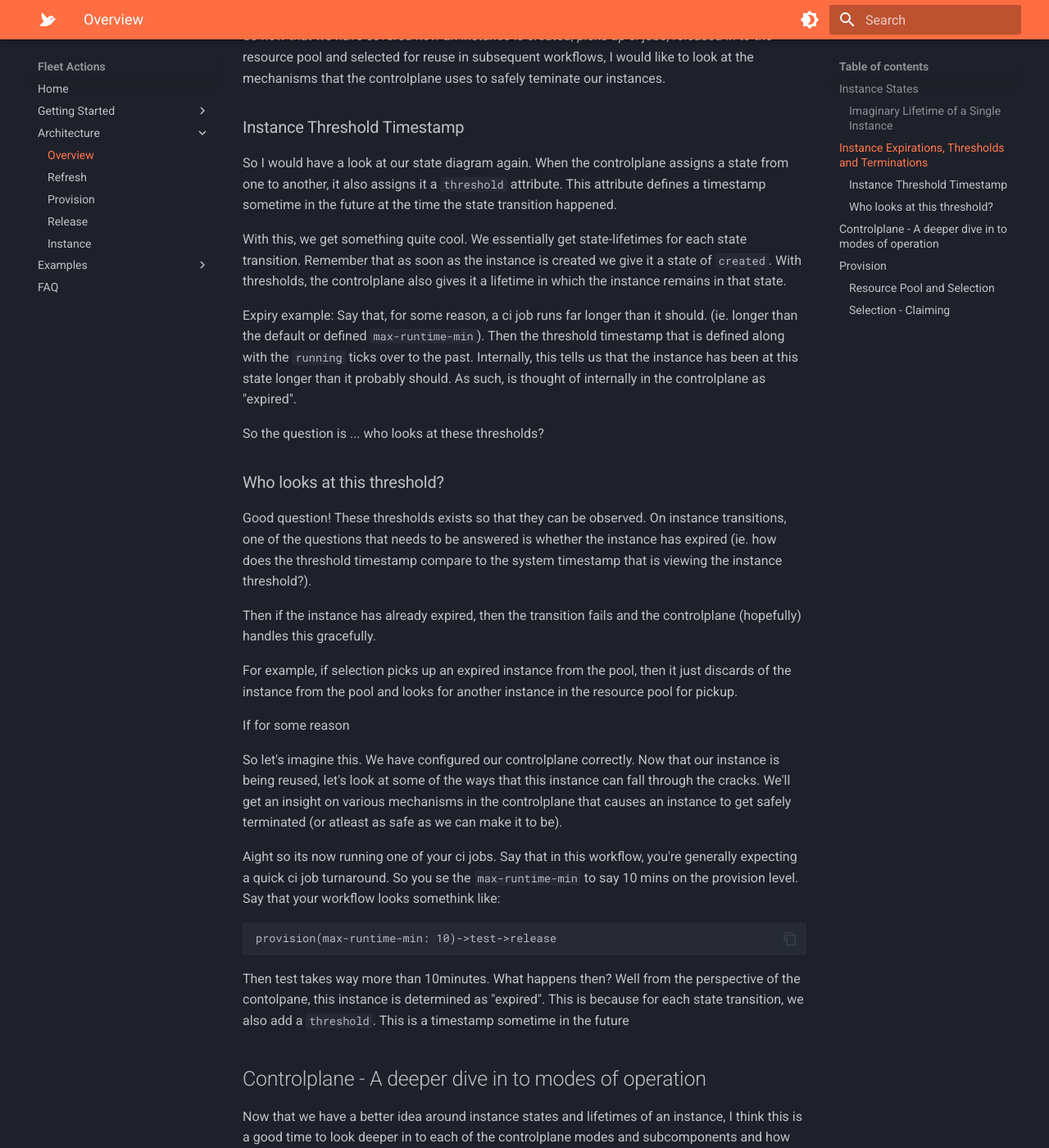
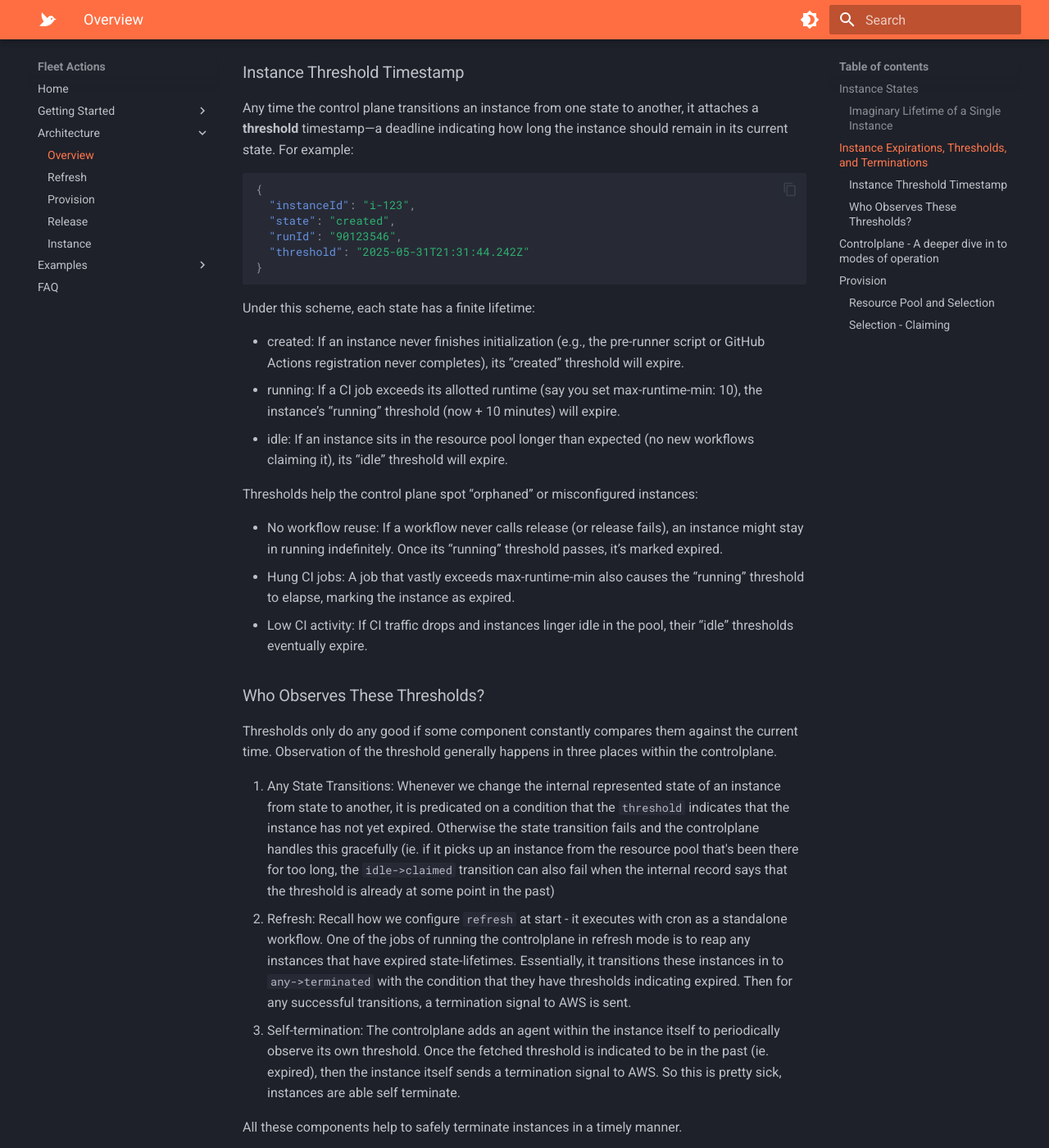
Before and after one commit to fleet-actions/ec2-runner-pool-manager, an MkDocs documentation site: the page built from docs/architecture/overview.md, in a window 1280 px wide and 1400 px high, scrolled down 7019 px. Shown: the whole window at 82% size. Built offline with MkDocs 1.6.1 and Material for MkDocs 9.7.7, drawn with Linux system fonts in a browser that asks for light colours; emoji names are drawn with the system emoji font; some of the changed text lies outside the part shown.

Commit message:
docs: refine architecture overview for clarity

````diff
--- a/docs/architecture/overview.md
+++ b/docs/architecture/overview.md
@@ -148,11 +148,9 @@ with:
 
 If those constraints are not satisfied, the resource is placed back to the pool for others to use, otherwise this workflow tries to claim the instance and perform final checks which leads us to the second portion of the selection routine.
 
-**Selection Part 2: Claiming and Final Checks**
+**Selection Part 2: Claiming**
 
 Great, an instance seems qualified for the workflow, `provision` then tries to put a `claim` on the instance! :star:
-
-Nevertheless, if the accompanying metadata of the instance id does not fulfill the workflow's defined criteria on `provision`, then the message is requeued for other workflows to pickup :ok: - that's completely fine (recall the usageClass, intanceType, etc.). However, if the pickedup instance satisfies all the constraints, then the filtering phase of selection is all good and `provision` attempts to put a `claim` on the instance.
 
 Remember that the act of releasing an instance assigns it a state of being `idle`. This attempt to `idle->claim` is important as this where resource contention is very much expected to occur. The resource pool is backed by standard SQS queues which only guarantees atleast-once delivery. Meaning a message in the queue can theoretically be pickedup by multiple workflows at the same time.
 
@@ -164,65 +162,76 @@ idle->claimed
 
 As such, for whichever instance is able to transition the state of the instance, it is guaranteed that it is only this workflow holds this instance until release :ok:.
 
-We're not done in "selection" thought! An internal representation of being `claimed` does not actually mean that the instance is alive. :sweat: This is where post claim checks come in. These checks include:
+**Selection Part 3: Final Checks**
+
+We're nearly there! At this point we know a couple of things now: firstly the instance picked up is qualified for the workflow, and secondly no other workflow is looking at this instance for usage in their own workflow (ie. `claimed`). This final portion of selection checks if the instance is ready to be a self-hosted runner. :sweat: These checks include:
 
 - [x] is the instance healthy?
 - [x] is the instance able to register itself against the workflow successfully?
 
 For the first check, this health goes a level deeper than just pinging the AWS API to describe the instance, the controlplane adds a heartbeat probe in each of the created instances which sends signals to the database indicating that it is still alive. The controlplane sees the recency of these signals and makes a call if it is healthy or not.
 
-For the latter check, registeration against the new workflow is critical. See when whenever we transition from one state to another, we also assign the runId which transitions it. So the internal state actually looks more like this:
+For the latter check, the transition `idle->claimed` is fairly critical as well. It looks something like this:
 
+```json
+{
+  "instanceId": "i-123",
+  "state": "idle", // -> "claimed"
+  "runId": ""   // -> "90123546"
+}
 ```
-{state: idle, runId: ''}->{state: claimed, runId: 123}
-```
+
+Basically, for the time that the instance is at the resource pool, it continually polls the database to see if it has been assigned a new `runId` that it can register itself against.
 
 As the runId changes, while the instance is `idle`, it observes the database intently for this exact piece of information. Once it sees this runId, it essentially gets an all clear to register itself against github actions under this label :ok:. As per **creation**, we know that successful registration leads to a signal emission from the instance itself which the controlplane then sees as confirmation of that second checklist ---> thus completing the selection process for this instance!
 
-Callout::But what if the instance does not fulfill the checklist?
-If any of these checks fail, then the message is ultimately discarded from the resource pool and the instance is internally "expired" which leads to termination. In the following sections, we will look at how this is done
+!!! note "But what if the instance does not fulfill the checklist?"
+    If any of these checks fail OR does not fulfill them in time (as selection needs to be timely) then the message is ultimately discarded from the resource pool and the instance undergoes immediate termination.
 
-Great! Now that the instance has been fully selected through the high level criteria and the following status checks. The selection routine within the provision portion of the controlplane. At a high level, these selected instances remain in the `claimed` state until after we have also created any new instances as well just in case the resource pool is not able to satify the requirements of the workflow.
-
-Nevertheless, since in this example only one instance is required and one instance is successfully selected from the resource pool, then the transition to `running` occurs shortly thereafter and `provision` concludes to make way for the ci jobs allowing for the instance to be reused.
+Great! At this stage, it seems this instance is ready to pickup ci jobs. To keep this simple, say that the workflow only needed one resource and it got it :check: Shortly after this the transition to `running` occurs shortly thereafter and `provision` concludes to make way for the ci jobs allowing for the instance to be reused.
 
 ```
 claimed->running
 ```
 
-## Instance Expirations, Thresholds and Terminations
+## Instance Expirations, Thresholds, and Terminations
 
-So now that we have covered how an instance is created, picks up ci jobs, released in to the resource pool and selected for reuse in subsequent workflows, I would like to look at the mechanisms that the controlplane uses to safely teminate our instances.
+Now that we’ve covered how an instance is created, picks up CI jobs, is released into the resource pool, and is reclaimed, let’s examine how the control plane detects—and safely terminates—“stale” or expired instances.
 
 ### Instance Threshold Timestamp
 
-So I would have a look at our state diagram again. When the controlplane assigns a state from one to another, it also assigns it a `threshold` attribute. This attribute defines a timestamp sometime in the future at the time the state transition happened.
+Any time the control plane transitions an instance from one state to another, it attaches a **threshold** timestamp—a deadline indicating how long the instance should remain in its current state. For example:
 
-With this, we get something quite cool. We essentially get state-lifetimes for each state transition. Remember that as soon as the instance is created we give it a state of `created`. With thresholds, the controlplane also gives it a lifetime in which the instance remains in that state.
-
-Expiry example: Say that, for some reason, a ci job runs far longer than it should. (ie. longer than the default or defined `max-runtime-min`). Then the threshold timestamp that is defined along with the `running` ticks over to the past. Internally, this tells us that the instance has been at this state longer than it probably should. As such, is thought of internally in the controlplane as "expired".
-
-So the question is ... who looks at these thresholds?
-
-### Who looks at this threshold?
-
-Good question! These thresholds exists so that they can be observed. On instance transitions, one of the questions that needs to be answered is whether the instance has expired (ie. how does the threshold timestamp compare to the system timestamp that is viewing the instance threshold?).
-
-Then if the instance has already expired, then the transition fails and the controlplane (hopefully) handles this gracefully.
-
-For example, if selection picks up an expired instance from the pool, then it just discards of the instance from the pool and looks for another instance in the resource pool for pickup.
-
-If for some reason
-
-So let's imagine this. We have configured our controlplane correctly. Now that our instance is being reused, let's look at some of the ways that this instance can fall through the cracks. We'll get an insight on various mechanisms in the controlplane that causes an instance to get safely terminated (or atleast as safe as we can make it to be).
-
-Aight so its now running one of your ci jobs. Say that in this workflow, you're generally expecting a quick ci job turnaround. So you se the `max-runtime-min` to say 10 mins on the provision level. Say that your workflow looks somethink like:
-
-```
-provision(max-runtime-min: 10)->test->release
+```json
+{
+  "instanceId": "i-123",
+  "state": "created",
+  "runId": "90123546",
+  "threshold": "2025-05-31T21:31:44.242Z"
+}
 ```
 
-Then test takes way more than 10minutes. What happens then? Well from the perspective of the contolpane, this instance is determined as "expired". This is because for each state transition, we also add a `threshold`. This is a timestamp sometime in the future
+Under this scheme, each state has a finite lifetime:
+
+- created: If an instance never finishes initialization (e.g., the pre-runner script or GitHub Actions registration never completes), its “created” threshold will expire.
+- running: If a CI job exceeds its allotted runtime (say you set max-runtime-min: 10), the instance’s “running” threshold (now + 10 minutes) will expire.
+- idle: If an instance sits in the resource pool longer than expected (no new workflows claiming it), its “idle” threshold will expire.
+
+Thresholds help the control plane spot “orphaned” or misconfigured instances:
+
+- No workflow reuse: If a workflow never calls release (or release fails), an instance might stay in running indefinitely. Once its “running” threshold passes, it’s marked expired.
+- Hung CI jobs: A job that vastly exceeds max-runtime-min also causes the “running” threshold to elapse, marking the instance as expired.
+- Low CI activity: If CI traffic drops and instances linger idle in the pool, their “idle” thresholds eventually expire.
+
+### Who Observes These Thresholds?
+
+Thresholds only do any good if some component constantly compares them against the current time. Observation of the threshold generally happens in three places within the controlplane.
+
+1. Any State Transitions: Whenever we change the internal represented state of an instance from state to another, it is predicated on a condition that the `threshold` indicates that the instance has not yet expired. Otherwise the state transition fails and the controlplane handles this gracefully (ie. if it picks up an instance from the resource pool that's been there for too long, the `idle->claimed` transition can also fail when the internal record says that the threshold is already at some point in the past)
+2. Refresh: Recall how we configure `refresh` at start - it executes with cron as a standalone workflow. One of the jobs of running the controlplane in refresh mode is to reap any instances that have expired state-lifetimes. Essentially, it transitions these instances in to `any->terminated` with the condition that they have thresholds indicating expired. Then for any successful transitions, a termination signal to AWS is sent.
+3. Self-termination: The controlplane adds an agent within the instance itself to periodically observe its own threshold. Once the fetched threshold is indicated to be in the past (ie. expired), then the instance itself sends a termination signal to AWS. So this is pretty sick, instances are able self terminate.
+
+All these components help to safely terminate instances in a timely manner.
 
 ## Controlplane - A deeper dive in to modes of operation
 
````
